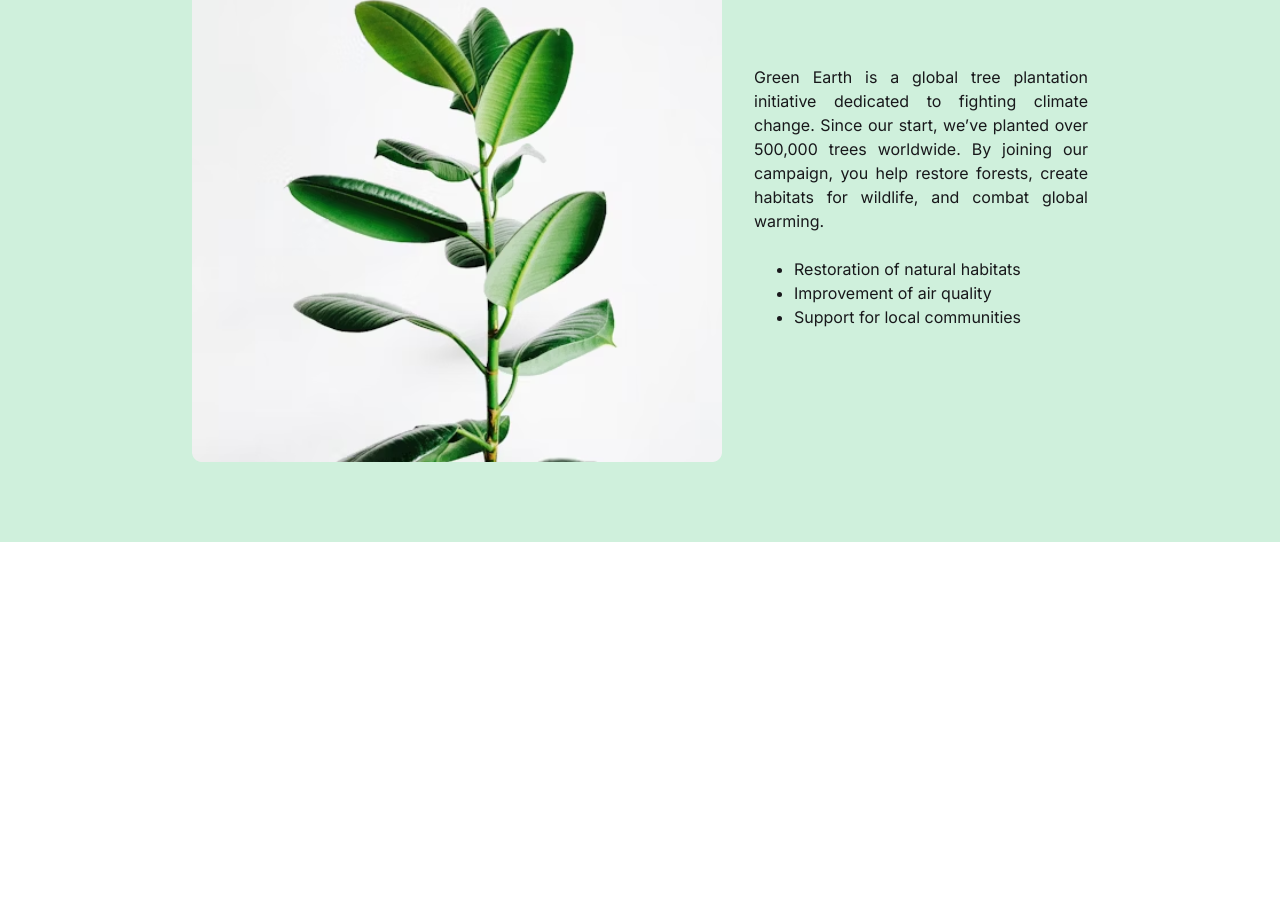
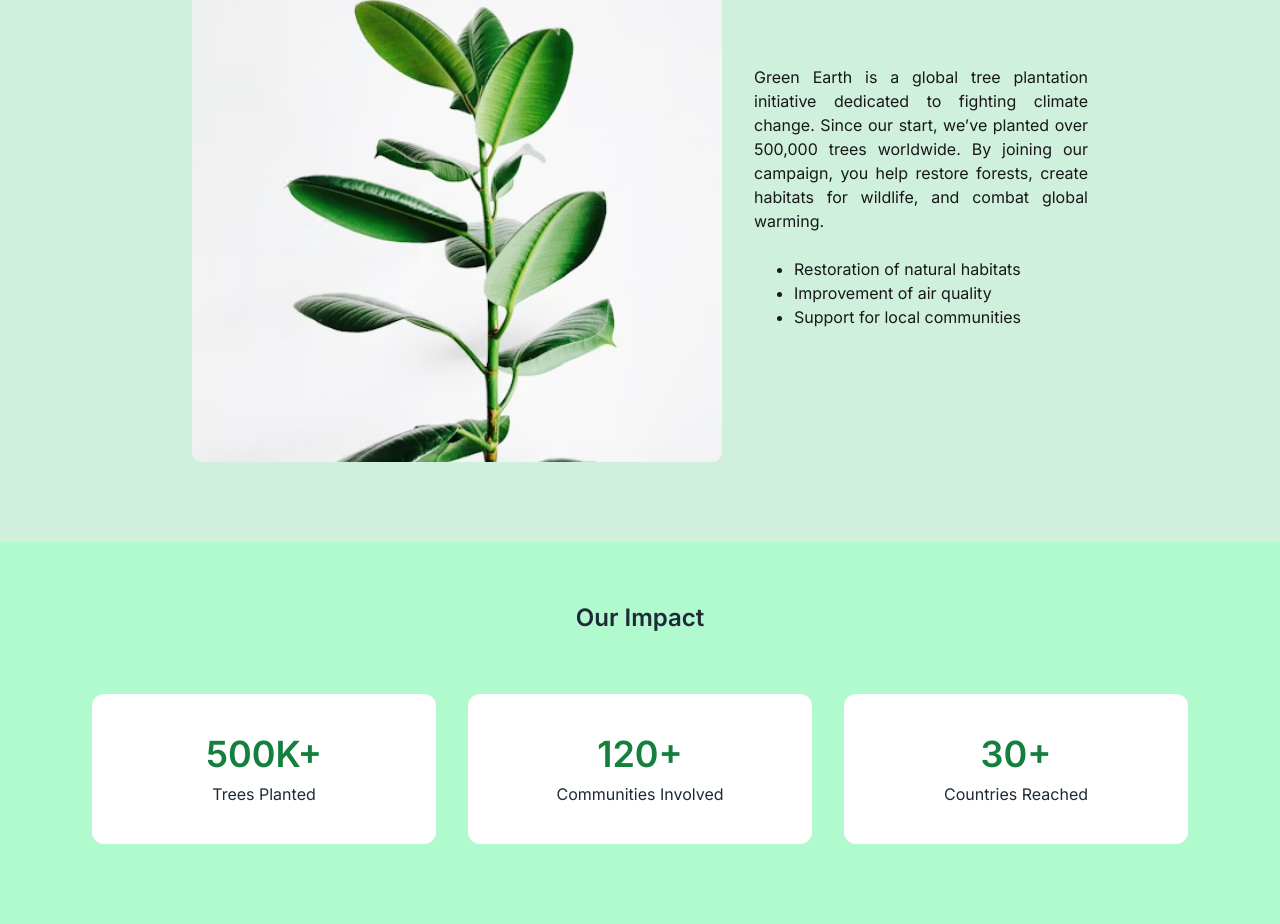
Before and after one commit to syedshafinahmed/Green-Earth, a plain HTML site: page index.html in a window 1280 px wide. Shown: the part 696-1620 px from the top of the page. Before the commit the page ends 1238 px from the top, so only its background shows below. Drawn offline with nearby package versions, Linux system fonts and the light colour scheme.

Commit message:
added impact

```diff
--- a/index.html
+++ b/index.html
@@ -60,5 +60,29 @@
             </div>
         </div>
     </section>
+
+    <section class="bg-[#b0face]">
+        <div class="max-w-7xl mx-auto pb-20">
+            <p class="font-semibold text-2xl text-[#1F2937] text-center p-15">Our Impact</p>
+            <div class="flex flex-col md:flex-row gap-x-0 md:gap-x-8 gap-y-5 md:gap-y-0 items-center justify-center">
+                <div class="bg-white p-10 rounded-xl flex flex-col items-center space-y-2 w-[344px] h-[150px]">
+                    <h1 class="text-[#15803D] font-semibold text-4xl">500K+</h1>
+                    <p class="text-[#1F2937]">Trees Planted</p>
+                </div>
+                <div class="bg-white p-10 rounded-xl flex flex-col items-center space-y-2 w-[344px] h-[150px]">
+                    <h1 class="text-[#15803D] font-semibold text-4xl">120+</h1>
+                    <p class="text-[#1F2937]">Communities Involved</p>
+                </div>
+                <div class="bg-white p-10 rounded-xl flex flex-col items-center space-y-2 w-[344px] h-[150px]">
+                    <h1 class="text-[#15803D] font-semibold text-4xl">30+</h1>
+                    <p class="text-[#1F2937]">Countries Reached</p>
+                </div>
+            </div>
+        </div>
+    </section>
+
+
+
+
 </body>
 </html>
```
